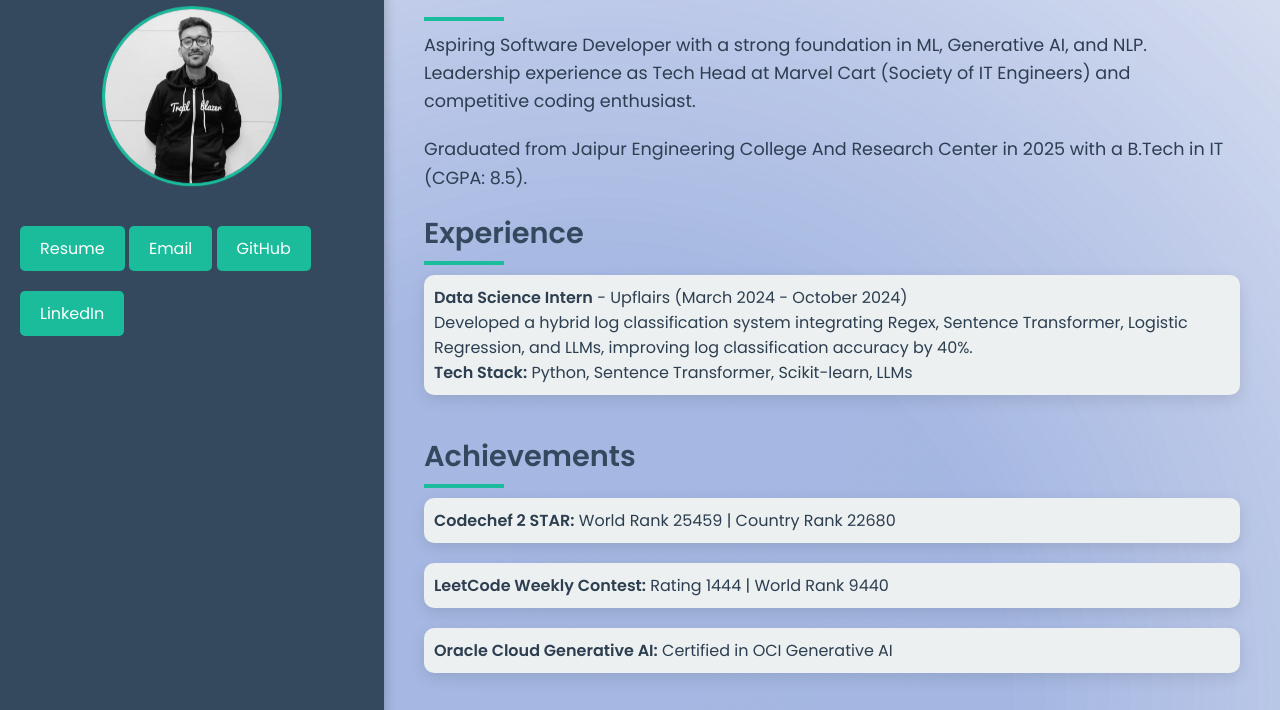
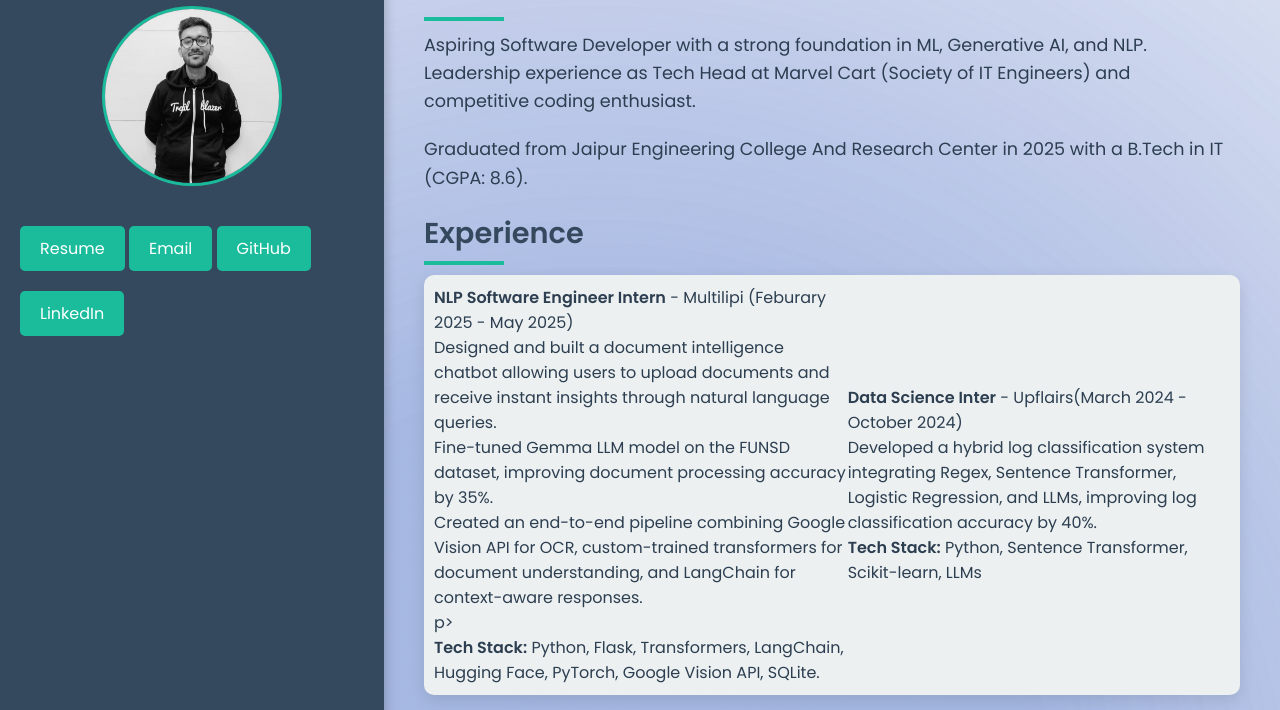
Before and after one commit to vibhorbhatt777/VibhorLearnsToCode, a plain HTML site: page index.html in a window 1280 px wide. Shown: the part 72-782 px from the top of the page. Drawn offline with nearby package versions, Linux system fonts and the light colour scheme.

Commit message:
Update index.html

```diff
--- a/index.html
+++ b/index.html
@@ -205,17 +205,27 @@
     <section class="introduction">
       <h2>About Me</h2>
       <p>Aspiring Software Developer with a strong foundation in ML, Generative AI, and NLP. Leadership experience as Tech Head at Marvel Cart (Society of IT Engineers) and competitive coding enthusiast.</p>
-      <p>Graduated from Jaipur Engineering College And Research Center in 2025 with a B.Tech in IT (CGPA: 8.5).</p>
+      <p>Graduated from Jaipur Engineering College And Research Center in 2025 with a B.Tech in IT (CGPA: 8.6).</p>
     </section>
 
     <section class="experience">
       <h2>Experience</h2>
       <div class="achievement-item">
         <div>
-          <strong>Data Science Intern</strong> - Upflairs (March 2024 - October 2024)
+          <strong>NLP Software Engineer Intern</strong> - Multilipi (Feburary 2025 - May 2025)
+          <p>Designed and built a document intelligence chatbot allowing users to upload documents and receive instant insights
+through natural language queries.</p>
+          <p>Fine-tuned Gemma LLM model on the FUNSD dataset, improving document processing accuracy by 35%.</p>
+          <p>Created an end-to-end pipeline combining Google Vision API for OCR, custom-trained transformers for document
+understanding, and LangChain for context-aware responses.</p>p>
+          <p><strong>Tech Stack:</strong> Python, Flask, Transformers, LangChain, Hugging Face, PyTorch, Google Vision API, SQLite.</p>
+        </div>
+        <div>
+          <strong>Data Science  Inter</strong> - Upflairs(March 2024 - October 2024)
           <p>Developed a hybrid log classification system integrating Regex, Sentence Transformer, Logistic Regression, and LLMs, improving log classification accuracy by 40%.</p>
           <p><strong>Tech Stack:</strong> Python, Sentence Transformer, Scikit-learn, LLMs</p>
         </div>
+
       </div>
     </section>
 
```
